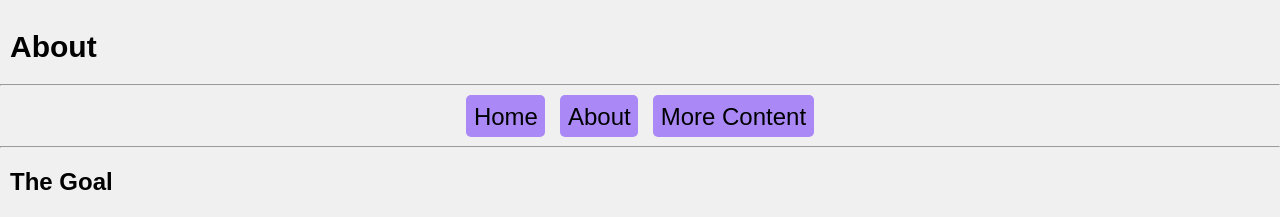
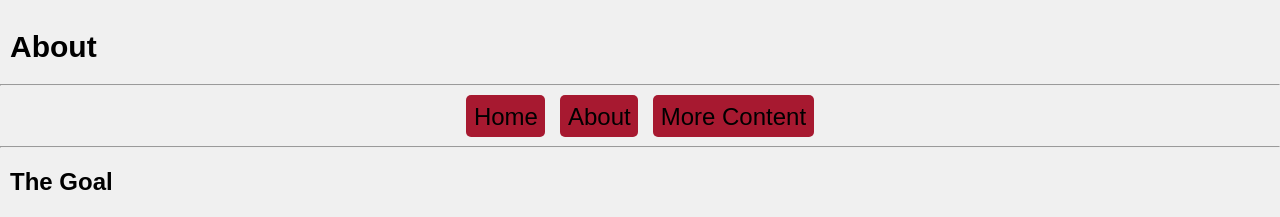
Before and after one commit to andrewrog/field_project, a plain HTML site: page about.html in a window 1280 px wide. Shown: the top 217 px of the page. Drawn offline with Linux system fonts and the light colour scheme.

Commit message:
Update about.html

```diff
--- a/about.html
+++ b/about.html
@@ -39,7 +39,7 @@
       }
 
       .link {
-        background-color: rgb(170, 137, 246);
+        background-color: rgb(167, 25, 48);
         font-size: 24px;
         padding: 7.5px;
         border-radius: 5px;
@@ -50,7 +50,7 @@
       }
 
       .link:hover {
-        background-color:rgb(76, 21, 202);
+        background-color:rgba(167, 25, 48, .5);
         color: white;
       }
 
```
